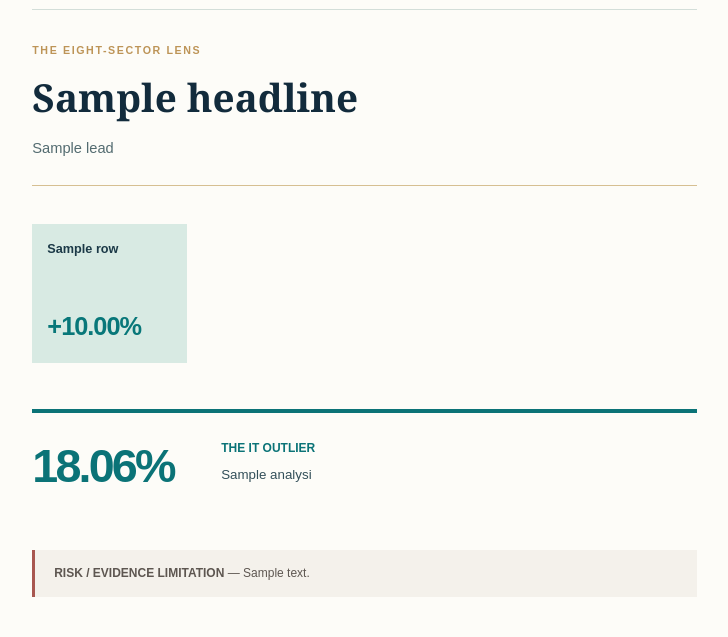
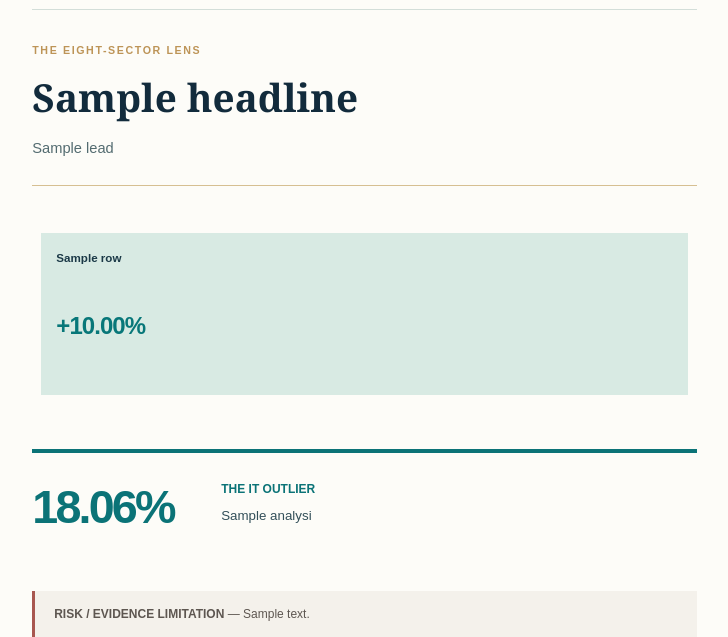
Before and after one commit to savan2004/AAA_GitHub_Auto_AI_Advisory.py, a Flask app: template templates/msk_magazine_pilot_a4.html in a window 1280 px wide. Shown: the part 3520-4157 px from the top of the page, without its empty margins (32-760 px from the left). Run offline with Flask 3, Linux system fonts and the light colour scheme; the template is opened without the code that fills it: most values are stand-ins (such as "Sample title", 1, 10 or a date in 2020); grey boxes marked "Sample" are stand-in pictures; parts of the project's set-up code (start-up, migrations or seed data) failed here and were passed over; some libraries are stand-ins or nearby versions.

Commit message:
fix(magazine): align editorial contents and make sector heatmap a stable four-column A4 grid

```diff
--- a/templates/msk_magazine_pilot_a4.html
+++ b/templates/msk_magazine_pilot_a4.html
@@ -51,10 +51,10 @@ html,body{margin:0;padding:0;color:#122b3c;font-family:Arial,"Helvetica Neue",sa
 .contents-splash p{font-size:12pt;color:#50656f;max-width:155mm;line-height:1.5}
 .contents-grid{margin-top:12mm;display:flex;gap:13mm}
 .contents-col{width:50%}
-.contents-row{border-top:1px solid #d5dfda;padding:4mm 1mm;min-height:20mm}
-.contents-row span{font-size:22pt;color:#b69a67;font-family:Georgia,"Times New Roman",serif;float:left;width:17mm}
-.contents-row b{font-size:11pt;display:block;margin-left:20mm;padding-top:3mm}
-.contents-row small{font-size:8pt;color:#61787a;margin-left:20mm}
+.contents-row{border-top:1px solid #d5dfda;padding:4mm 1mm 2mm 20mm;min-height:23mm;position:relative}
+.contents-row span{font-size:22pt;color:#b69a67;font-family:Georgia,"Times New Roman",serif;position:absolute;left:0;top:3mm;width:17mm}
+.contents-row b{font-size:10.5pt;display:block;margin-left:0;padding-top:1mm}
+.contents-row small{display:block;font-size:7.7pt;line-height:1.4;color:#61787a;margin-left:0;margin-top:1.3mm}
 .editor-note{margin-top:18mm;border-left:3px solid #087779;background:#edf4f0;padding:6mm 7mm 7mm}
 .editor-note h3{font-size:11pt;color:#087779;letter-spacing:.08em}
 .editor-note p{font-size:10pt;line-height:1.6}
@@ -88,11 +88,11 @@ html,body{margin:0;padding:0;color:#122b3c;font-family:Arial,"Helvetica Neue",sa
 .sector-head{padding:9mm 0 3mm;border-bottom:1px solid #d6bf92}
 .sector-head h1{font-size:29pt;margin:4mm 0}
 .sector-head p{font-size:11pt;line-height:1.4;color:#536b70}
-.sector-tiles{margin-top:10mm;display:flex;flex-wrap:wrap;gap:3mm}
-.sector-cell{width:calc(25% - 3mm);height:37mm;background:#d8eae3;padding:5mm 4mm;position:relative}
+.sector-tiles{margin-top:10mm;width:100%;border-spacing:2.5mm;table-layout:fixed}
+.sector-cell{width:25%;height:43mm;background:#d8eae3;padding:5mm 4mm;position:relative;vertical-align:top}
 .sector-cell.down{background:#f4e2df}
-.sector-cell b{display:block;font-size:9.5pt;color:#1b3947;max-height:15mm}
-.sector-cell span{position:absolute;left:4mm;bottom:6mm;font-size:19pt;font-weight:bold;letter-spacing:-.04em;color:#087779}
+.sector-cell b{display:block;font-size:8.7pt;line-height:1.15;color:#1b3947;min-height:12mm}
+.sector-cell span{display:block;margin-top:4mm;font-size:18pt;font-weight:bold;letter-spacing:-.04em;color:#087779}
 .sector-cell.down span{color:#af4a45}
 .sector-insight{margin-top:12mm;border-top:4px solid #0b7377;padding:7mm 0;display:flex;gap:8mm}
 .sector-insight .huge{width:25%;font-size:35pt;font-weight:bold;color:#0b7377;letter-spacing:-.06em}
@@ -175,11 +175,13 @@ html,body{margin:0;padding:0;color:#122b3c;font-family:Arial,"Helvetica Neue",sa
 <section class="page content">
   <header class="masthead"><img src="{{logo}}" alt="MSK AI BOT"><div class="issue">08 / 16<br>SECTORS</div></header>
   <div class="sector-head"><div class="section-label">The Eight-Sector Lens</div><h1 class="serif">{{sector.headline}}</h1><p>{{sector.lead}}</p></div>
-  <div class="sector-tiles">
+  <table class="sector-tiles"><tbody>
     {% for row in sectors %}
-    <div class="sector-cell {{row.status}}"><b>{{row.name}}</b><span>{{'%+.2f'|format(row.value)}}%</span></div>
+      {% if loop.index0 % 4 == 0 %}<tr>{% endif %}
+      <td class="sector-cell {{row.status}}"><b>{{row.name}}</b><span>{{'%+.2f'|format(row.value)}}%</span></td>
+      {% if loop.index0 % 4 == 3 %}</tr>{% endif %}
     {% endfor %}
-  </div>
+  </tbody></table>
   <div class="sector-insight"><div class="huge">18.06%</div><div class="insight"><b>THE IT OUTLIER</b>{{sector.analysis[0]}}</div></div>
   <div class="risk"><b>RISK / EVIDENCE LIMITATION</b> — {{sector.risk_note}}</div>
   <div class="sources"><b>PRIMARY SOURCES & DATES</b>
```
